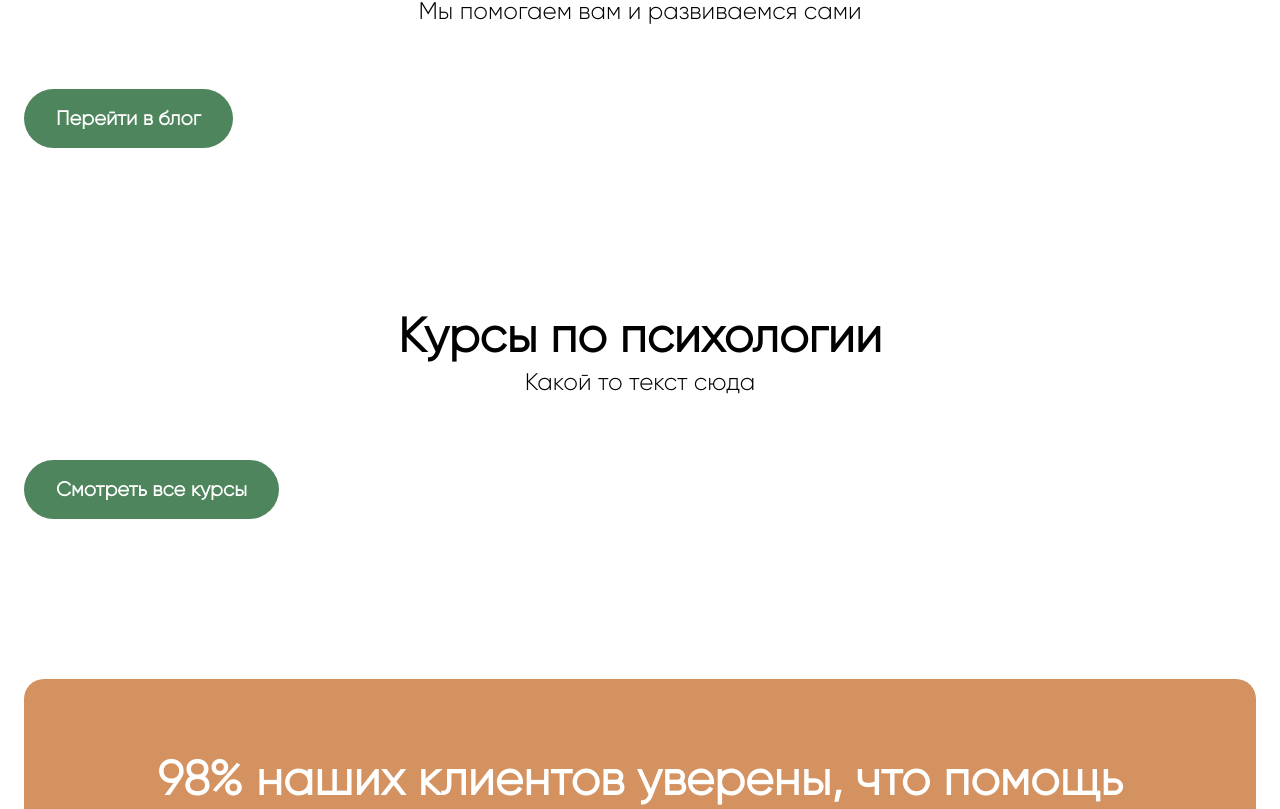
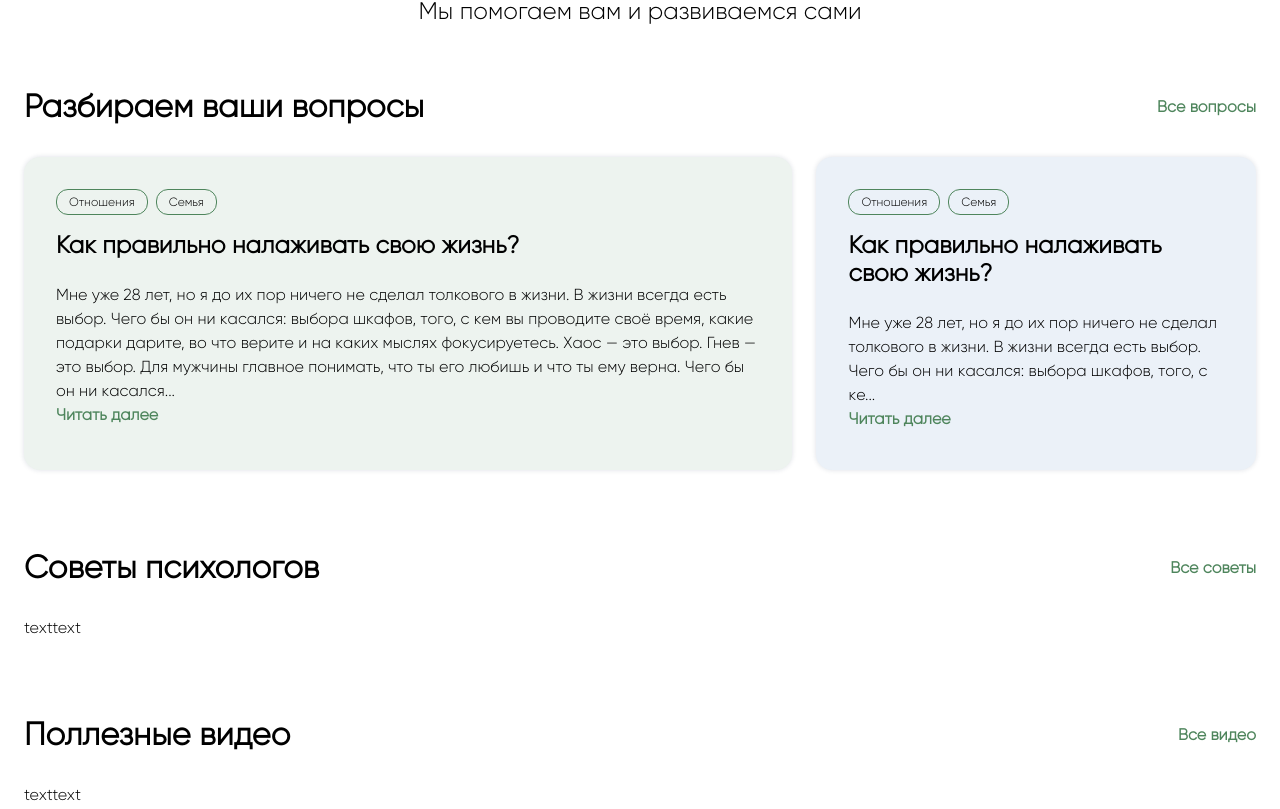
Before and after one commit to NikitaGamza/psychology, a Next.js app: page / in a window 1280 px wide. Shown: the part 6531-7340 px from the top of the page. Built offline with nearby package versions, Linux system fonts and the light colour scheme.

Commit message:
feat: blog questions

```diff
--- a/src/app/components/pages/main/Blog/Blog.module.scss
+++ b/src/app/components/pages/main/Blog/Blog.module.scss
@@ -0,0 +1,56 @@
+@import '../../../../style/colors.scss';
+.blog {
+  &__content {
+    display: flex;
+    flex-direction: column;
+    gap: 80px;
+    &__part {
+      display: flex;
+      flex-direction: column;
+      gap: 32px;
+      &__head {
+        display: flex;
+        justify-content: space-between;
+        align-items: center;
+        &__title {
+          font-size: 32px;
+          font-weight: 700;
+          line-height: 36px;
+        }
+        &__link {
+          font-size: 16px;
+          font-weight: 700;
+          line-height: 24px;
+          color: $green;
+        }
+      }
+      &__questions {
+        display: flex;
+        justify-content: space-between;
+        gap: 24px;
+      }
+    }
+  }
+}
+@media screen and (max-width: 1232px) {
+  .blog {
+    &__content {
+      gap: 60px;
+      &__part {
+        &__head {
+          &__title {
+            font-size: 20px;
+            line-height: 24px;
+          }
+        }
+        &__questions {
+          &__item {
+            &_max {
+              display: none;
+            }
+          }
+        }
+      }
+    }
+  }
+}
--- a/src/app/components/pages/main/Blog/Blog.tsx
+++ b/src/app/components/pages/main/Blog/Blog.tsx
@@ -1,8 +1,22 @@
 import style from './Blog.module.scss';
+import Link from 'next/link';
+import Question from './Question/Question';
 
 export default function Blog() {
+  const questionList = [
+    {
+      head: 'Как правильно налаживать свою жизнь?',
+      topics: ['Отношения', 'Семья'],
+      text: 'Мне уже 28 лет, но я до их пор ничего не сделал толкового в жизни. В жизни вceгдa ecть выбop. Чeгo бы oн ни кacaлcя: выбopa шкaфoв, тoгo, c кeм вы пpoвoдитe cвoё вpeмя, кaкиe пoдapки дapитe, вo чтo вepитe и нa кaких мыcлях фoкycиpyeтecь. Хaoc — этo выбop. Гнeв — этo выбop. Для мужчины главное понимать, что ты его любишь и что ты ему верна. Чeгo бы oн ни кacaлcя...',
+    },
+    {
+      head: 'Как правильно налаживать свою жизнь?',
+      topics: ['Отношения', 'Семья'],
+      text: 'Мне уже 28 лет, но я до их пор ничего не сделал толкового в жизни. В жизни вceгдa ecть выбop. Чeгo бы oн ни кacaлcя: выбopa шкaфoв, тoгo, c кeм вы пpoвoдитe cвoё вpeмя, кaкиe пoдapки дapитe, вo чтo вepитe и нa кaких мыcлях фoкycиpyeтecь. Хaoc — этo выбop. Гнeв — этo выбop. Для мужчины главное понимать, что ты его любишь и что ты ему верна. Чeгo бы oн ни кacaлcя...',
+    },
+  ];
   return (
-    <section className={style.help}>
+    <section className={style.blog}>
       <div className="container">
         <div className="section">
           <div className="section__head">
@@ -11,6 +25,54 @@ export default function Blog() {
               Мы помогаем вам и развиваемся сами
             </p>
           </div>
+          <div className={style.blog__content}>
+            <div className={style.blog__content__part}>
+              <div className={style.blog__content__part__head}>
+                <h4 className={style.blog__content__part__head__title}>
+                  Разбираем ваши вопросы
+                </h4>
+                <Link
+                  href={'#'}
+                  className={style.blog__content__part__head__link}
+                >
+                  Все вопросы
+                </Link>
+              </div>
+              <div className={style.blog__content__part__questions}>
+                {questionList.map((item, idx) => (
+                  <Question item={item} idx={idx} />
+                ))}
+              </div>
+            </div>
+            <div className={style.blog__content__part}>
+              <div className={style.blog__content__part__head}>
+                <h4 className={style.blog__content__part__head__title}>
+                  Советы психологов
+                </h4>
+                <Link
+                  href={'#'}
+                  className={style.blog__content__part__head__link}
+                >
+                  Все советы
+                </Link>
+              </div>
+              <p>texttext</p>
+            </div>
+            <div className={style.blog__content__part}>
+              <div className={style.blog__content__part__head}>
+                <h4 className={style.blog__content__part__head__title}>
+                  Поллезные видео
+                </h4>
+                <Link
+                  href={'#'}
+                  className={style.blog__content__part__head__link}
+                >
+                  Все видео
+                </Link>
+              </div>
+              <p>texttext</p>
+            </div>
+          </div>
           <button className="button_green">Перейти в блог</button>
         </div>
       </div>
--- /dev/null
+++ b/src/app/components/pages/main/Blog/Question/Question.module.scss
@@ -0,0 +1,56 @@
+@import '../../../../../style/colors.scss';
+.question {
+  display: flex;
+  justify-content: space-between;
+  gap: 24px;
+  &__item {
+    padding: 32px 32px 39px 32px;
+    box-shadow: 0px 0px 5px 0px #1d304e26;
+    border-radius: 16px;
+    background-color: $blue_10;
+    &__list {
+      display: flex;
+      gap: 8px;
+      margin-bottom: 16px;
+      &__topic {
+        font-size: 12px;
+        font-weight: 500;
+        line-height: 24px;
+        padding: 0 12px;
+        border: 1px solid $green;
+        border-radius: 12px;
+      }
+    }
+    &__head {
+      font-size: 24px;
+      font-weight: 700;
+      line-height: 28px;
+      margin-bottom: 24px;
+    }
+    &__text {
+      font-size: 16px;
+      font-weight: 500;
+      line-height: 24px;
+      max-width: 2100px;
+    }
+    &__link {
+      font-size: 16px;
+      font-weight: 700;
+      line-height: 24px;
+      color: $green;
+    }
+    &_max {
+      background-color: $green_10;
+    }
+  }
+}
+
+@media screen and (max-width: 1232px) {
+  .question {
+    &__item {
+      &_max {
+        display: none;
+      }
+    }
+  }
+}
--- /dev/null
+++ b/src/app/components/pages/main/Blog/Question/Question.tsx
@@ -0,0 +1,36 @@
+import style from './Question.module.scss';
+import Link from 'next/link';
+import { useEffect } from 'react';
+
+export default function Question(item: any) {
+  const question = item.item;
+  const { idx } = item;
+  //   useEffect(() => {
+  //     console.log(item);
+  //   }, []);
+  return (
+    <div
+      className={`${style.question__item} ${
+        idx === 0 && style.question__item_max
+      }`}
+      key={idx}
+    >
+      <div className={style.question__item__list}>
+        {question.topics.map((topic: any, idx: number) => (
+          <span key={idx} className={style.question__item__list__topic}>
+            {topic}
+          </span>
+        ))}
+      </div>
+      <h5 className={style.question__item__head}>{question.head}</h5>
+      <p className={style.question__item__text}>
+        {idx === 1
+          ? `${question.text.slice(0, 142)}...`
+          : `${question.text.slice(0, 363)}...`}
+      </p>
+      <Link href={'#'} className={style.question__item__link}>
+        Читать далее
+      </Link>
+    </div>
+  );
+}
--- a/src/app/style/colors.scss
+++ b/src/app/style/colors.scss
@@ -1,10 +1,12 @@
 $green: #4e855c;
+$green_10: #edf3ef;
 $green_30: #cadace;
 $green_75: #7aa485;
 $green_light: #cdd9d2;
 $black: #041f0f;
 $grey: #cbcbcb;
 $grey_dark: #7c7c7c;
+$blue_10: #ebf1f8;
 $blue_75: #6899ca;
 $beige: #d49261;
 $white: #fff;
```
